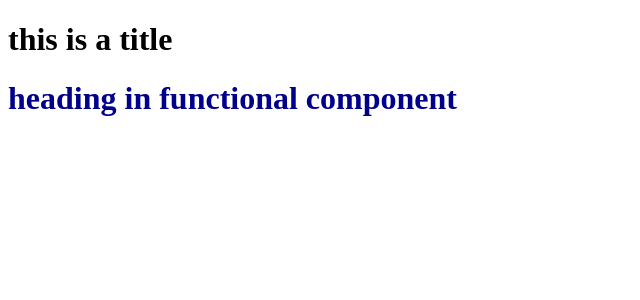
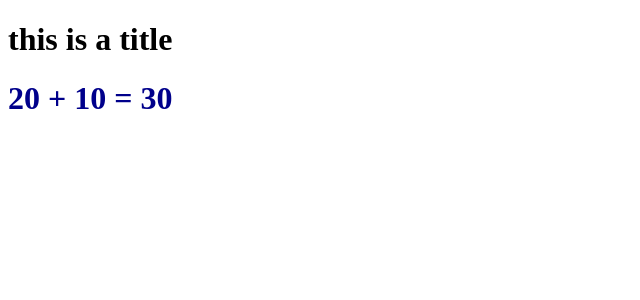
Before and after one commit to varindersingh6885/learning-react, a React (Vite) app in the folder 03. Laying the foundation/: page / in a window 1280 px wide. Shown: the top 300 px of the page, without its empty margins (0-640 px from the left). Built offline with nearby package versions, Linux system fonts and the light colour scheme.

Commit message:
writing javascript exporessions inside JSX

```diff
--- a/03. Laying the foundation/App.js
+++ b/03. Laying the foundation/App.js
@@ -8,7 +8,7 @@ const Title = () => <h1>this is a title</h1>;
 const HeadingComponent = () => (
   <div id="container">
     <Title />
-    <h1 id="heading">heading in functional component</h1>
+    <h1 id="heading">20 + 10 = {20 + 10}</h1>
   </div>
 );
 
```
